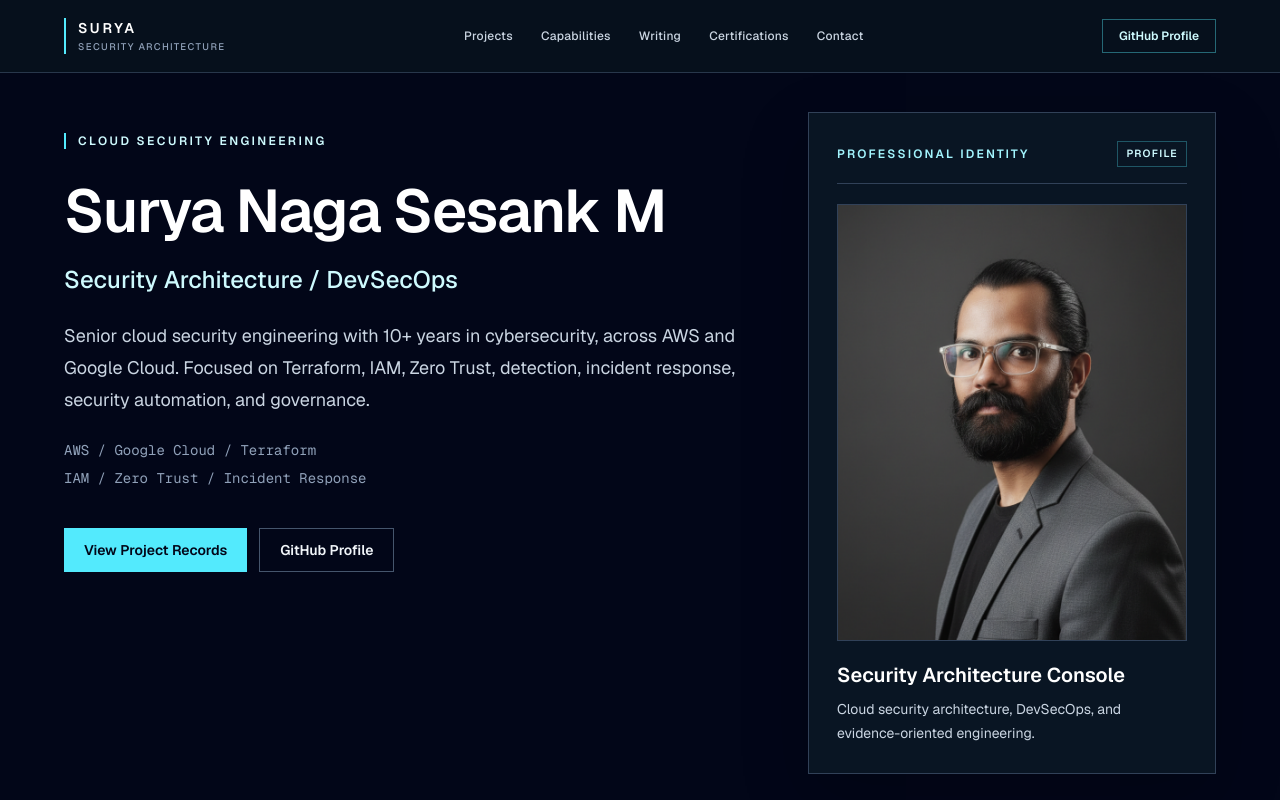
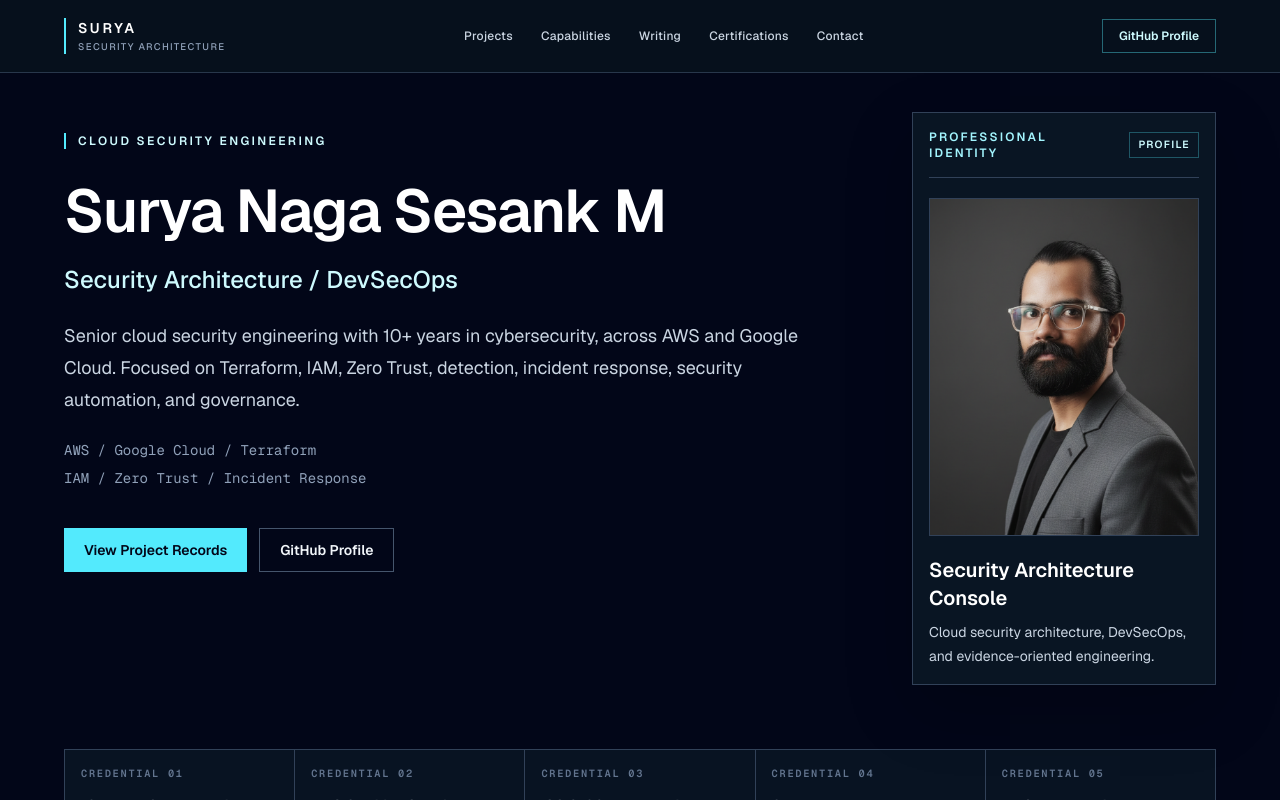
Before and after one commit to nagasesank/Nagasesank.github.io, a Next.js app: page / in a window 1280 px wide. Shown: the top 800 px of the page. Built offline with nearby package versions, Linux system fonts and the light colour scheme.

Commit message:
fix(portfolio): balance professional profile photo sizing

```diff
--- a/components/Hero.tsx
+++ b/components/Hero.tsx
@@ -21,7 +21,7 @@ export default function Hero() {
     <section className="relative overflow-hidden border-b border-slate-800 pt-28">
       <div className="absolute inset-0 -z-10 opacity-40 [background-image:linear-gradient(rgba(103,232,249,0.05)_1px,transparent_1px),linear-gradient(90deg,rgba(103,232,249,0.05)_1px,transparent_1px)] [background-size:3rem_3rem]" />
       <div className="mx-auto max-w-screen-2xl px-5 pb-14 sm:px-8 lg:px-16 lg:pb-20">
-        <div className="grid items-start gap-10 lg:grid-cols-[minmax(0,1.25fr)_minmax(19rem,0.75fr)] lg:gap-16">
+        <div className="grid items-start gap-10 lg:grid-cols-[minmax(0,1fr)_19rem] lg:gap-16">
           <div className="pt-4">
             <p className="inline-flex border-l-2 border-cyan-300 pl-3 text-xs font-semibold uppercase tracking-[0.2em] text-cyan-100">
               Cloud Security Engineering
@@ -52,12 +52,12 @@ export default function Hero() {
             </div>
           </div>
 
-          <aside aria-labelledby="identity-panel-heading" className="border border-slate-700 bg-[#0b1725]/90 p-5 shadow-[0_1.5rem_4rem_rgba(0,0,0,0.2)] sm:p-7">
+          <aside aria-labelledby="identity-panel-heading" className="w-full max-w-[19rem] justify-self-center border border-slate-700 bg-[#0b1725]/90 p-4 shadow-[0_1.5rem_4rem_rgba(0,0,0,0.2)] sm:p-4 lg:justify-self-end">
             <div className="flex items-center justify-between gap-4 border-b border-slate-700 pb-4">
               <p className="text-xs font-semibold uppercase tracking-[0.18em] text-cyan-200">Professional identity</p>
               <span className="border border-cyan-300/30 px-2 py-1 text-[0.65rem] font-semibold uppercase tracking-[0.12em] text-cyan-100">Profile</span>
             </div>
-            <div className="relative mt-5 aspect-[4/5] overflow-hidden border border-slate-700 bg-slate-900">
+            <div className="relative mx-auto mt-5 aspect-[4/5] w-full max-w-[15rem] overflow-hidden border border-slate-700 bg-slate-900 sm:max-w-[17rem]">
               <Image
                 src="/images/surya-profile.jpg"
                 alt="Surya Naga Sesank M"
```
